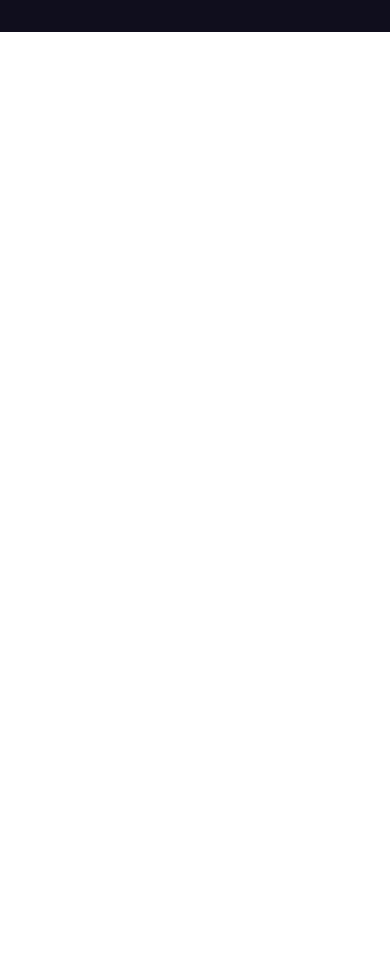
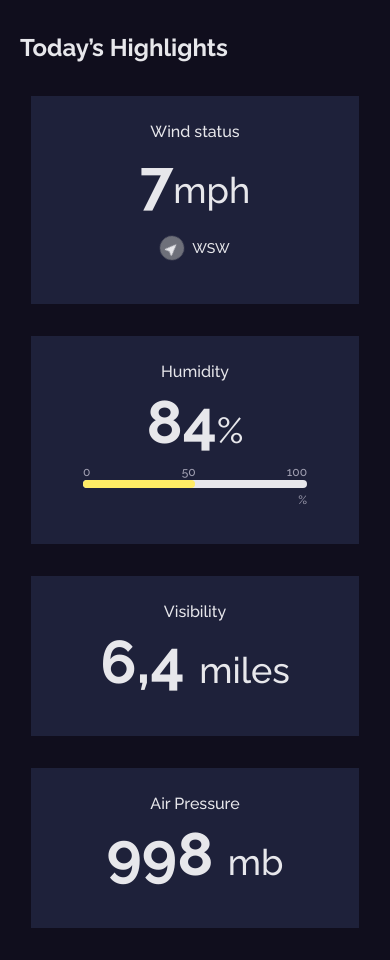
Before and after one commit to RauboLuk/Weather-App, a React (Create React App) app: page / in a window 390 px wide. Shown: the part 1320-2280 px from the top of the page. Before the commit the page ends 1352 px from the top, so only its background shows below. Built offline with nearby package versions, Linux system fonts and the light colour scheme.

Commit message:
feat: mobile highlights view

```diff
--- a/src/App.js
+++ b/src/App.js
@@ -1,11 +1,13 @@
 import Today from "./components/Today";
 import Week from "./components/Week";
+import Highlights from "./components/Highlights";
 
 function App() {
   return (
     <div className="font-rale font-medium">
       <Today />
       <Week />
+      <Highlights />
     </div>
   );
 }
--- /dev/null
+++ b/src/components/Highlights.jsx
@@ -0,0 +1,58 @@
+import HighlightsBox from "./HighlightsBox";
+import NavigationIcon from "@material-ui/icons/Navigation";
+
+const Highlights = () => {
+  return (
+    <div className="bg-navyBlue-dark">
+      <header className="text-gray-light text-2xl mx-5 font-bold">
+        <h2>Today’s Highlights</h2>
+      </header>
+      <div className="py-8 flex flex-col gap-8">
+        <HighlightsBox className="h-52">
+          <p className="m-auto w-max">Wind status</p>
+          <p className="m-auto mt-2 w-max text-6xl font-bold">
+            7<span className="text-4xl font-medium">mph</span>
+          </p>
+          <div className="m-auto mt-6 w-max flex gap-2">
+            <div className="w-6 h-6 bg-gray-dark rounded-full flex justify-center items-center transform-gpu rotate-45">
+              <NavigationIcon style={{ fontSize: 15 }} />
+            </div>
+            <p className="text-sm flex items-center">WSW</p>
+          </div>
+        </HighlightsBox>
+        <HighlightsBox className="h-52">
+          <p className="m-auto w-max">Humidity</p>
+          <p className="m-auto mt-2 w-max text-6xl font-bold">
+            84<span className="text-4xl font-medium">%</span>
+          </p>
+          <div className="w-56 m-auto flex flex-col text-xs text-gray-text1">
+            <div className="w-full mt-3 flex justify-between">
+              <p className="">0</p>
+              <p>50</p>
+              <p>100</p>
+            </div>
+            <div className="relative">
+              <div className="w-full h-2 bg-gray-light rounded"></div>
+              <div className="absolute top-0 w-1/2 h-2 bg-yellow-progress rounded"></div>
+            </div>
+            <p className="mt-1 self-end">%</p>
+          </div>
+        </HighlightsBox>
+        <HighlightsBox small>
+          <p className="m-auto w-max">Visibility</p>
+          <p className="m-auto mt-2 w-max text-6xl font-bold">
+            6,4 <span className="text-4xl font-medium">miles</span>
+          </p>
+        </HighlightsBox>
+        <HighlightsBox small>
+          <p className="m-auto w-max">Air Pressure</p>
+          <p className="m-auto mt-2 w-max text-6xl font-bold">
+            998 <span className="text-4xl font-medium">mb</span>
+          </p>
+        </HighlightsBox>
+      </div>
+    </div>
+  );
+};
+
+export default Highlights;
--- /dev/null
+++ b/src/components/HighlightsBox.jsx
@@ -0,0 +1,9 @@
+const HighlightsBox = ({ small, children }) => {
+  return (
+    <div className={`${small ? "h-40" : "h-52"} w-82 m-auto py-6 bg-navyBlue-light text-gray-light`}>
+      {children}
+    </div>
+  )
+}
+
+export default HighlightsBox
--- a/tailwind.config.js
+++ b/tailwind.config.js
@@ -8,6 +8,10 @@ module.exports = {
       },
       width: {
         30: "7.5rem",
+        82: "20.5rem",
+      },
+      minHeight: {
+        40: "10rem",
       },
       colors: {
         navyBlue: {
@@ -22,6 +26,9 @@ module.exports = {
           border: "#616475",
           text1: "#A09FB1",
           text2: "#88869D",
+        },
+        yellow: {
+          progress: "#FFEC65",
         },
       },
       fontFamily: {
```
Also changed, not shown: src/components/Hightlights.jsx (deleted).
